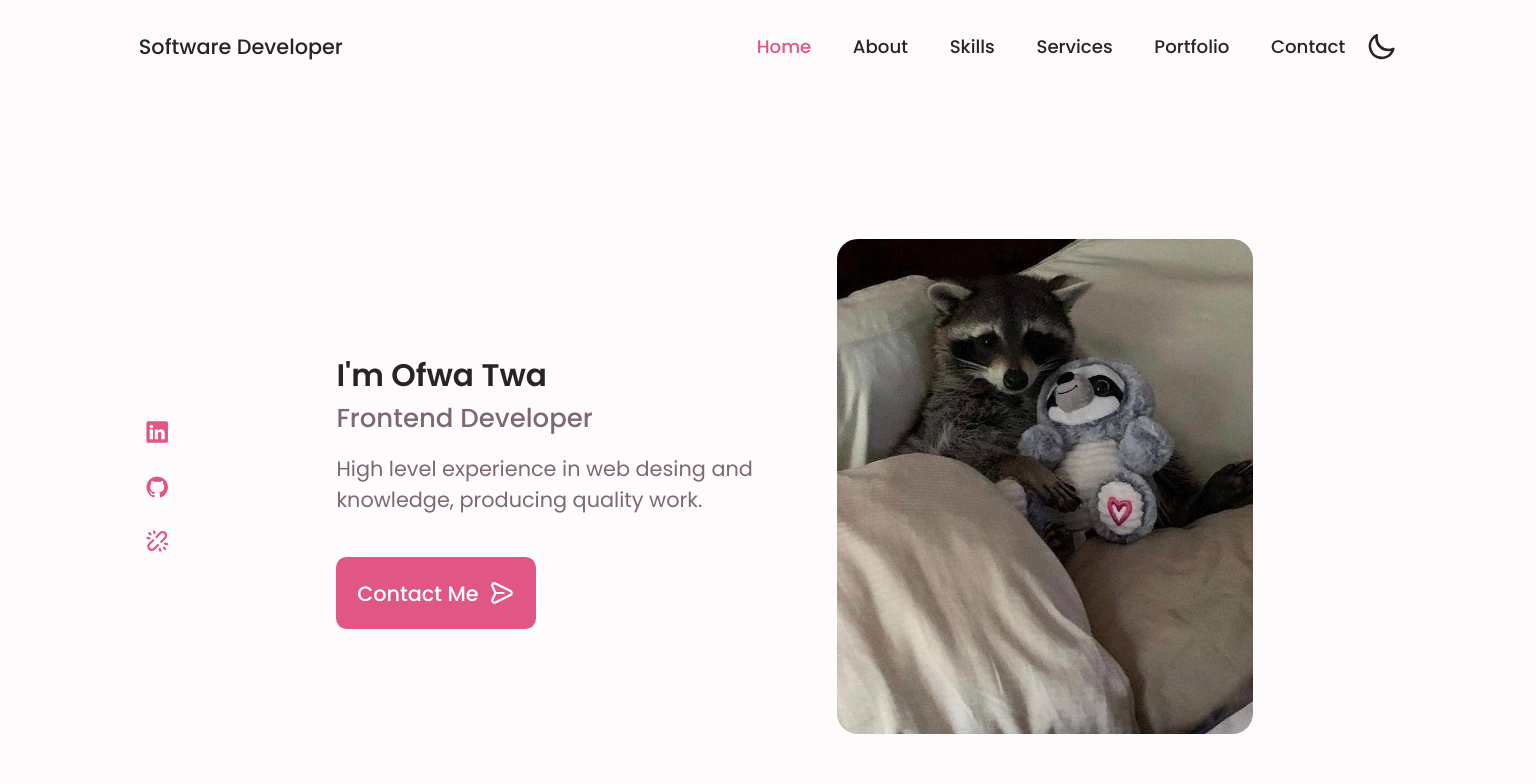
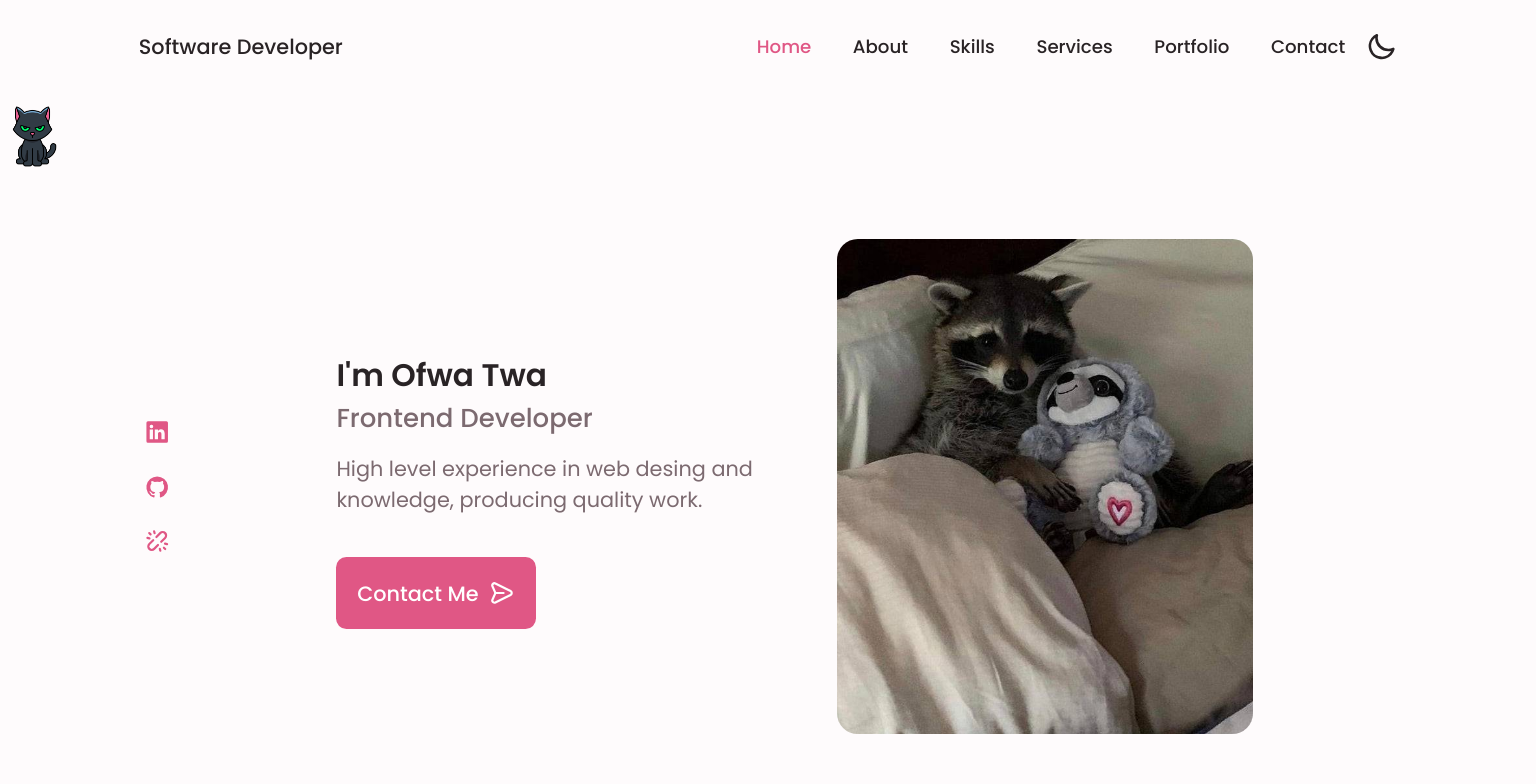
Before and after one commit to OfwaTwa/Portafolio2.0, a React (Vite) app: page / in a window 1536 px wide. Shown: the top 784 px of the page. Built offline with nearby package versions, Linux system fonts and the light colour scheme.

Commit message:
component cat

```diff
--- a/src/App.jsx
+++ b/src/App.jsx
@@ -3,6 +3,7 @@ import Header from "./componentes/Header";
 import Main from "./componentes/Main";
 import { Footer } from "./componentes/Footer";
 import { Scroll } from "./componentes/Scroll";
+import Cats from "./componentes/cats";
 
 function App() {
   return (
@@ -10,6 +11,7 @@ function App() {
       <Header />
       <Main />
       <Footer />
+      <Cats />
       <Scroll />
     </div>
   );
--- /dev/null
+++ b/src/componentes/cats.jsx
@@ -0,0 +1,14 @@
+import iconCat from "../imagenes/cats/catIcon.png";
+import "../style/cats.css"
+
+const Cats = (props) => {
+  return (
+    <>
+      <div className="image__container">
+        <img src={iconCat} alt=" " className="image__icon"/>
+      </div>
+    </>
+  );
+};
+
+export default Cats;
--- a/src/index.css
+++ b/src/index.css
@@ -1222,7 +1222,7 @@ img {
   }
 
   .footer__bg{
-    padding: 3rem 0 3.5rem;
+    padding: 3rem 0 .5rem;
   }
 
   .footer__links{
@@ -1294,5 +1294,12 @@ img {
     zoom: 130%; /* El porcentaje de zoom que deseas */
     width: 100%; /* Ancho de la página */
     height: 100%; /* Altura de la página */
- }
+  }
+
+  .contact {
+    zoom: 80%;
+    width: 100%;
+    height: 100%;
+  }
+
 }
--- /dev/null
+++ b/src/style/cats.css
@@ -0,0 +1,10 @@
+.image__container{
+    position: fixed;
+    top: 5rem;
+    left: 0;
+    z-index: 9999;
+}
+
+.image__icon{
+    width: 50px;
+}
```
Also changed, not shown: src/imagenes/cats/catIcon.png (added), src/js/ChangeBody.js (deleted).
